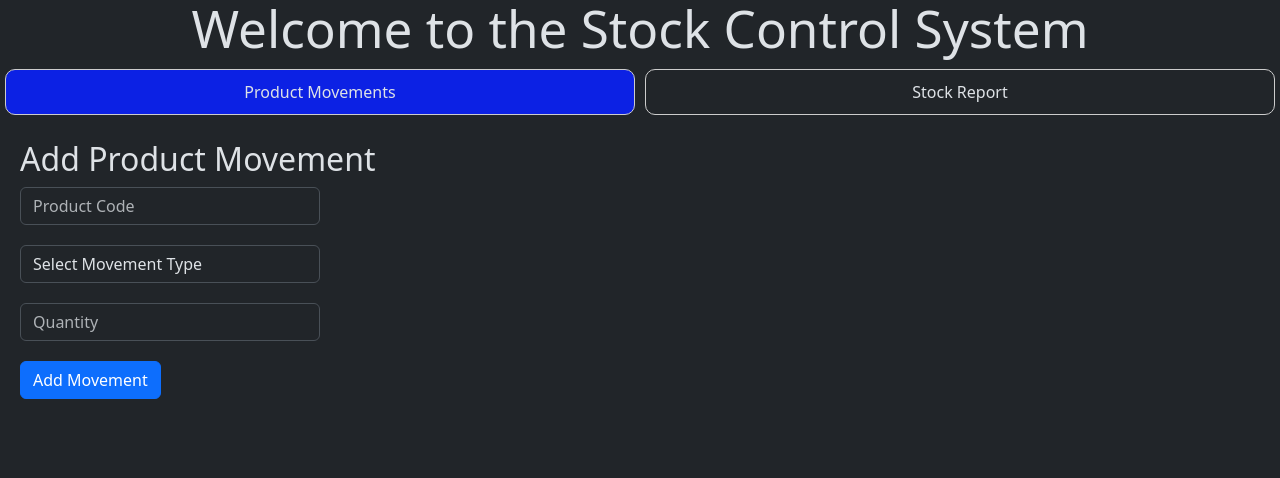
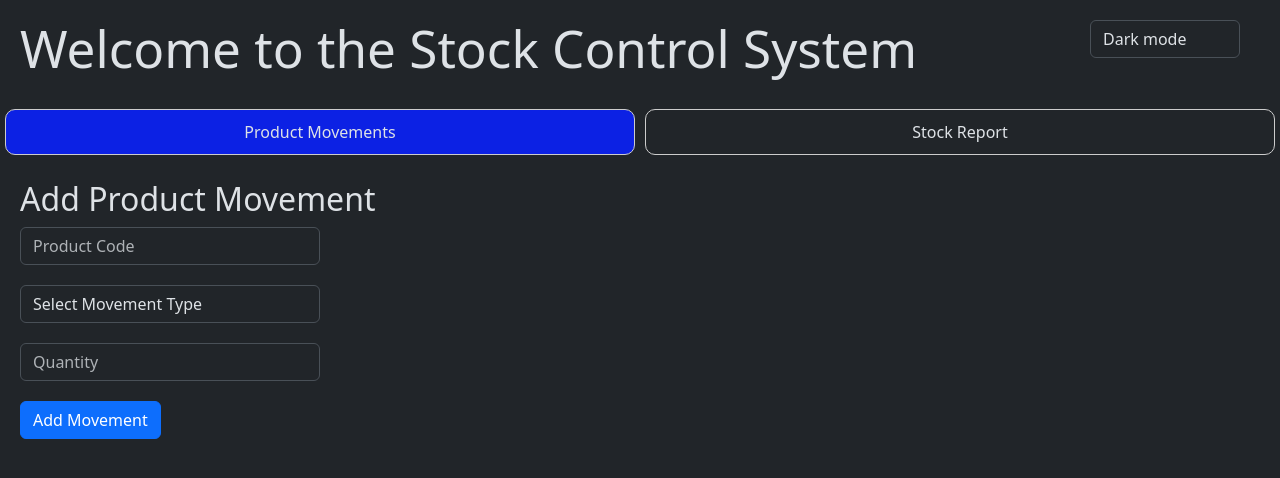
Before and after one commit to thiagoauper/stock-control, a React (Vite) app in the folder stock-control-ui-react/: page / in a window 1280 px wide. Shown: the top 478 px of the page. Built offline with nearby package versions, Linux system fonts and the light colour scheme.

Commit message:
Allowing user to select theme.

```diff
--- a/stock-control-ui-react/index.html
+++ b/stock-control-ui-react/index.html
@@ -9,6 +9,13 @@
       crossorigin="anonymous">
     <meta name="viewport" content="width=device-width, initial-scale=1.0" />
     <title>Stock Control</title>
+    <script language="javascript">
+
+      function setTheme(theme) {
+        document.getElementsByTagName('html')[0].attributes['data-bs-theme'].value = theme;
+      }
+
+    </script>
   </head>
   <body>
     <div id="root"></div>
--- a/stock-control-ui-react/src/App.jsx
+++ b/stock-control-ui-react/src/App.jsx
@@ -13,7 +13,17 @@ function App() {
 
   return (
     <>
-      <h1 id="mainTitle">Welcome to the Stock Control System</h1>
+      <div style={{ display: 'flex', margin: '20px' }}>
+        <div>
+          <h1 id="mainTitle">Welcome to the Stock Control System</h1>
+        </div>
+        <div style={{ flexAlign: 'right', marginLeft: 'auto', marginRight: '20px' }}>
+          <select style={{ width: '150px' }} id="themeSelector" class="form-control" onClick={() => { setTheme(document.querySelector('#themeSelector').value) }}>
+            <option value="dark">Dark mode</option>
+            <option value="light">Light mode</option>
+          </select>
+        </div>
+      </div>
 
       <div className='home-page-buttons-container'>
         <div className={`home-page-button ${displayProductMovements ? 'selected' : ''}`} onClick={() => setDisplayProductMovements(true)}>
```
